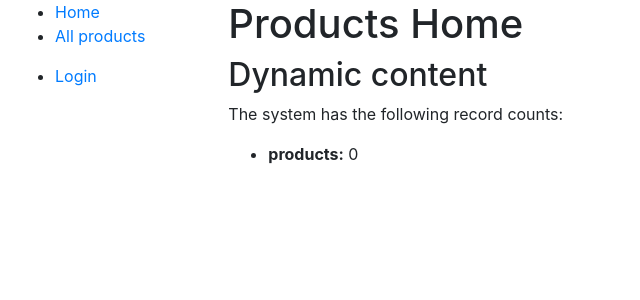
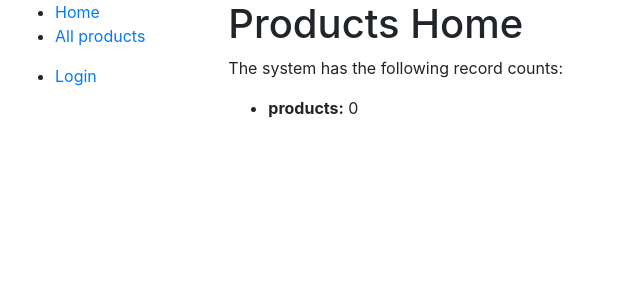
Before and after one commit to 2Fac3R/catalog, a Django app: page /catalog/ in a window 1280 px wide. Shown: the top 300 px of the page, without its empty margins (0-640 px from the left). Run offline with Django 3.2, Linux system fonts and the light colour scheme; data that the repository does not hold is empty.

Commit message:
Design code improvements

```diff
--- a/Luuna/catalog/admin.py
+++ b/Luuna/catalog/admin.py
@@ -1,9 +1,11 @@
 from catalog.models import Product
 from django.contrib import admin
-from .models import Product
 
 from django.contrib.auth.models import User
 from django.contrib.auth.admin import UserAdmin
+
+from .models import Product
+
 
 # Unregister the provided model admin
 admin.site.unregister(User)
--- a/Luuna/catalog/models.py
+++ b/Luuna/catalog/models.py
@@ -1,8 +1,5 @@
 from django.db import models
-
 from django.urls import reverse  # To generate URLS by reversing URL patterns
-
-# Create your models here.
 
 class Product(models.Model):
     """Model representing a Product"""
--- a/Luuna/catalog/templates/base_generic.html
+++ b/Luuna/catalog/templates/base_generic.html
@@ -38,6 +38,7 @@
    <ul class="sidebar-nav">
    <li>Staff</li>
    {% if perms.catalog.can_mark_returned %}
+    <!-- Links for staff members -->
    {% endif %}
    </ul>
     {% endif %}
--- a/Luuna/catalog/templates/index.html
+++ b/Luuna/catalog/templates/index.html
@@ -2,8 +2,6 @@
 
 {% block content %}
 <h1>Products Home</h1>
-
-<h2>Dynamic content</h2>
 
 <p>The system has the following record counts:</p>
 <ul>
--- a/Luuna/catalog/views.py
+++ b/Luuna/catalog/views.py
@@ -3,11 +3,9 @@ from django.shortcuts import render
 from django.views import generic
 from .models import Product
 
-# Create your views here.
-
 def index(request):
     """View function for home page of site."""
-    # Generate counts of some of the main objects
+    # Generate number of products
     num_products = Product.objects.all().count()
 
     # Render the HTML template index.html with the data in the context variable.
```
